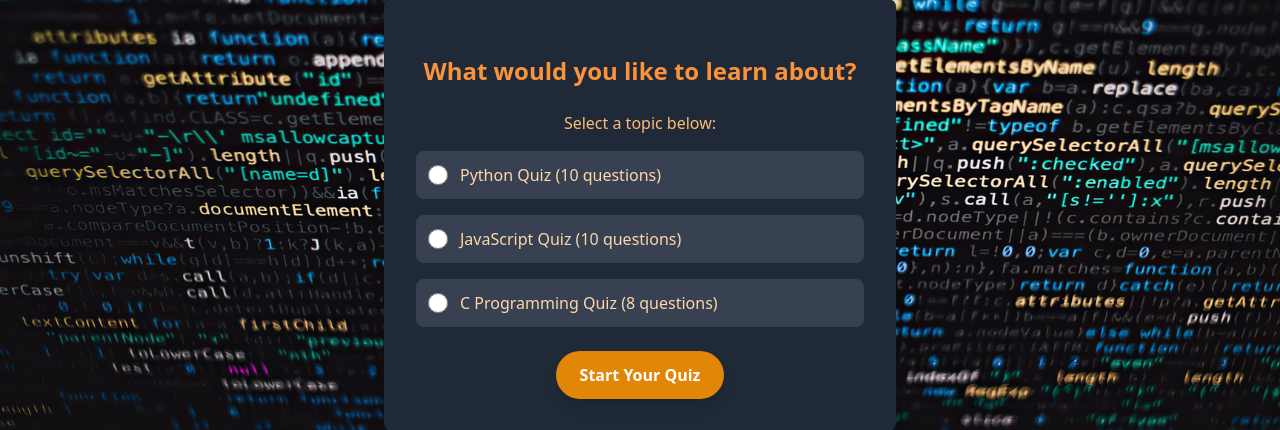
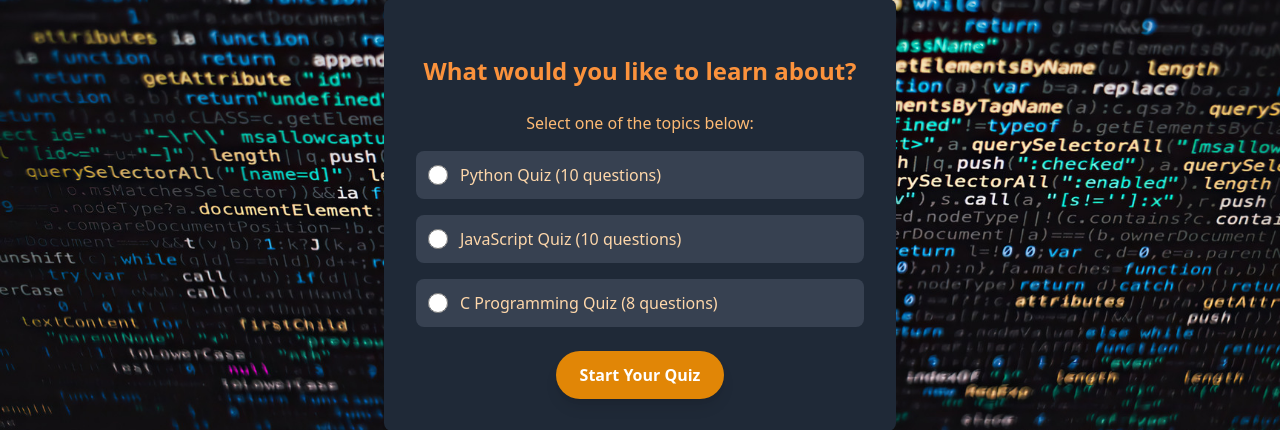
Before and after one commit to AdamTa05/Quiz-App, a Django app: page / in a window 1280 px wide. Shown: the part 217-647 px from the top of the page. Run offline with Django 5.2, Linux system fonts and the light colour scheme; data comes from the database, SQL or seed files in the repository; some libraries are stand-ins or nearby versions.

Commit message:
Create start page template for the quiz app

```diff
--- a/sim/templates/start.html
+++ b/sim/templates/start.html
@@ -87,7 +87,7 @@
     </h2>
 
     <div id="topic-list" class="text-center">
-      <p class="text-orange-300 mb-4">Select a topic below:</p>
+      <p class="text-orange-300 mb-4">Select one of the topics below:</p>
 
       <ol class="list-none space-y-4 text-left">
         {% for topic in topics %}
```
